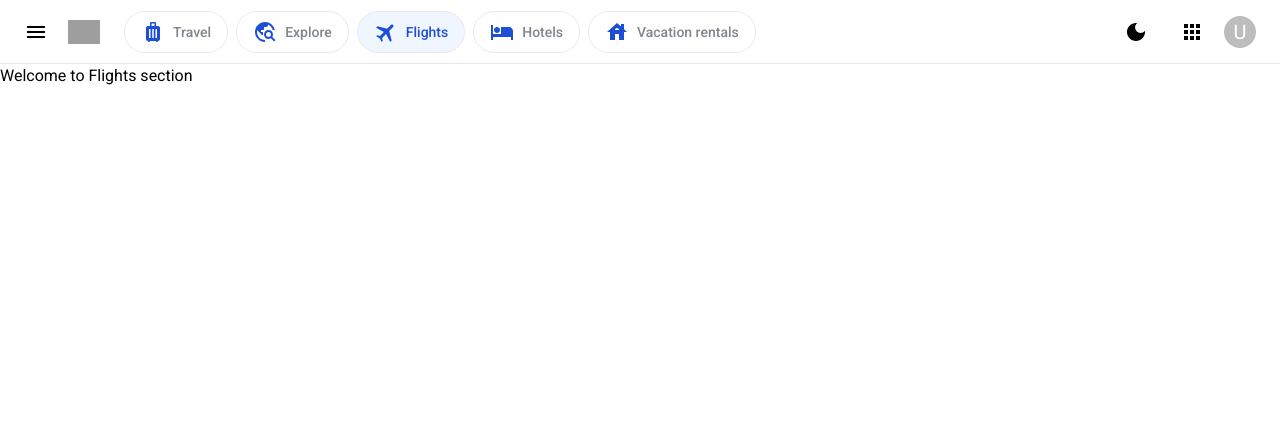
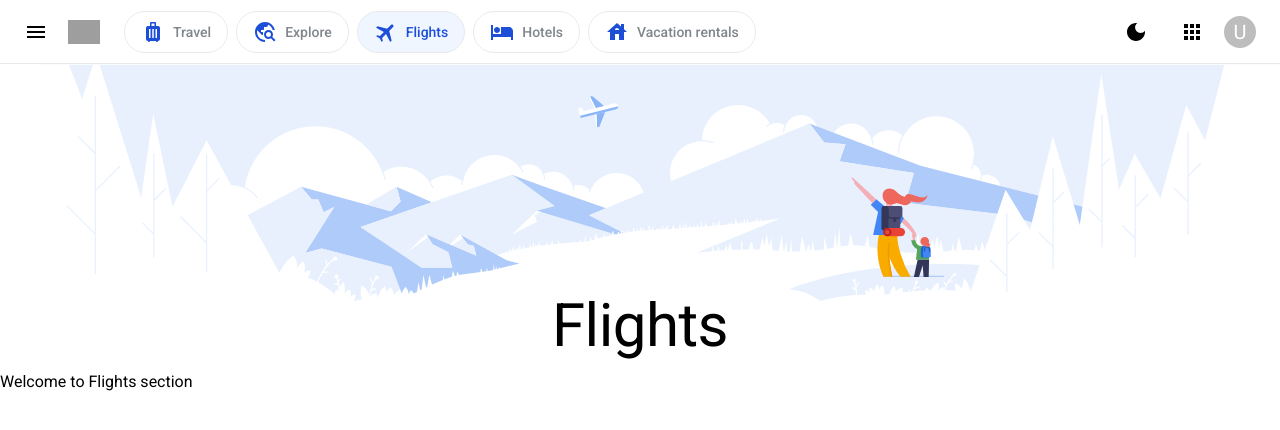
Before and after one commit to probhask/google-flight, a React (Vite) app: page /flights in a window 1280 px wide. Shown: the top 430 px of the page. Built offline with nearby package versions, Linux system fonts and the light colour scheme; grey boxes are pictures that could not be loaded.

Commit message:
ADD: banner section

```diff
--- a/src/App.tsx
+++ b/src/App.tsx
@@ -1,3 +1,4 @@
+import BannerSection from "@/components/bannerSection";
 import Header from "@/layouts/header";
 import { Outlet } from "react-router-dom";
 
@@ -6,6 +7,7 @@ function App() {
     <div className="min-h-screen  w-screen">
       <Header />
       <main className="relative top-16">
+        <BannerSection />
         <Outlet />
       </main>
     </div>
--- /dev/null
+++ b/src/components/bannerSection.tsx
@@ -0,0 +1,25 @@
+import { Banner } from "@/assets";
+import Typography from "./ui/styledTypography";
+
+const BannerSection = () => {
+  return (
+    <div className="relative">
+      <div className="min-h-40">
+        <img
+          src={Banner}
+          className="object-cover mx-auto w-full sm:max-w-[1300px] max-sm:min-w-[320px]"
+        />
+        <Typography
+          variant="h2"
+          className="absolute left-1/2 transform -translate-x-1/2 bottom-2"
+          responsive
+        >
+          Flights
+        </Typography>
+      </div>
+    </div>
+  );
+};
+BannerSection.displayName = "BannerSection";
+
+export default BannerSection;
--- a/src/components/ui/styledTypography.tsx
+++ b/src/components/ui/styledTypography.tsx
@@ -27,6 +27,7 @@ interface CustomTypographyProps {
   required?: boolean;
   as?: MuiTypographyProps["component"];
   className?: string;
+  responsive?: boolean;
 }
 
 type TypographyProps = CustomTypographyProps &
@@ -48,7 +49,7 @@ const weightToFontWeight = (weight?: WeightVariant) => {
 
 const StyledTypography = styled(MuiTypography, {
   shouldForwardProp: (prop) =>
-    !["weight", "color", "required"].includes(prop as string),
+    !["weight", "color", "required", "responsive"].includes(prop as string),
 })<CustomTypographyProps>(({ theme, weight, color }) => ({
   fontWeight: weightToFontWeight(weight),
   color: color ? (theme.palette as any)[color]?.main || color : undefined,
@@ -63,11 +64,78 @@ const Typography = React.forwardRef<HTMLElement, TypographyProps>(
       required = false,
       as,
       className,
+      responsive = false,
       children,
       ...props
     },
     ref
   ) => {
+    const getResponsiveStyle = (variant: MuiTypographyProps["variant"]) => {
+      switch (variant) {
+        case "h1":
+          return "text-[1.75rem] sm:text-[1.875rem] md:text-[2.125rem] leading-[1.2] sm:leading-[1.2] md:leading-[1.235] tracking-[-0.00833em]";
+        case "h2":
+          return "text-[1.5rem] sm:text-[1.625rem] md:text-[1.875rem] leading-[1.2] sm:leading-[1.2] md:leading-[1.235] tracking-[-0.00833em]";
+        case "h3":
+          return "text-[1.25rem] sm:text-[1.375rem] md:text-[1.5rem] leading-[1.3] sm:leading-[1.3] md:leading-[1.334] tracking-normal";
+        case "h4":
+          return "text-[1.125rem] sm:text-[1.175rem] md:text-[1.25rem] leading-[1.3] sm:leading-[1.3] md:leading-[1.334] tracking-[0.0075em]";
+        case "h5":
+          return "text-[1rem] sm:text-[1.0625rem] md:text-[1.125rem] leading-[1.3] sm:leading-[1.3] md:leading-[1.334] tracking-normal";
+        case "h6":
+          return "text-[0.875rem] sm:text-[0.9375rem] md:text-[1rem] leading-[1.3] sm:leading-[1.3] md:leading-[1.334] tracking-[0.0075em]";
+        case "subtitle1":
+          return "text-[0.9375rem] sm:text-[0.975rem] md:text-base leading-[1.6] sm:leading-[1.6] md:leading-[1.75] tracking-[0.00938em]";
+        case "subtitle2":
+          return "text-xs sm:text-[0.8125rem] md:text-sm leading-[1.5] sm:leading-[1.5] md:leading-[1.57] tracking-[0.00714em]";
+        case "body1":
+          return "text-[0.9375rem] sm:text-[0.975rem] md:text-base leading-[1.4] sm:leading-[1.4] md:leading-[1.5] tracking-[0.00938em]";
+        case "body2":
+          return "text-xs sm:text-[0.8125rem] md:text-sm leading-[1.4] sm:leading-[1.4] md:leading-[1.43] tracking-[0.01071em]";
+        case "button":
+          return "text-xs sm:text-[0.8125rem] md:text-sm leading-[1.6] sm:leading-[1.6] md:leading-[1.75] tracking-[0.02857em] uppercase";
+        case "caption":
+          return "text-[0.675rem] sm:text-[0.7rem] md:text-xs leading-[1.5] sm:leading-[1.5] md:leading-[1.66] tracking-[0.03333em]";
+        case "overline":
+          return "text-[0.675rem] sm:text-[0.7rem] md:text-xs leading-[2.4] sm:leading-[2.4] md:leading-[2.66] tracking-[0.08333em] uppercase";
+        default:
+          return "text-[0.9375rem] sm:text-[0.975rem] md:text-base leading-[1.4] sm:leading-[1.4] md:leading-[1.5] tracking-[0.00938em]";
+      }
+    };
+
+    const getDefaultStyle = (variant: MuiTypographyProps["variant"]) => {
+      switch (variant) {
+        case "h1":
+          return "text-[2.125rem] leading-[1.235] tracking-[-0.00833em]";
+        case "h2":
+          return "text-[1.875rem] leading-[1.235] tracking-[-0.00833em]";
+        case "h3":
+          return "text-[1.5rem] leading-[1.334] tracking-normal";
+        case "h4":
+          return "text-[1.25rem] leading-[1.334] tracking-[0.0075em]";
+        case "h5":
+          return "text-[1.125rem] leading-[1.334] tracking-normal";
+        case "h6":
+          return "text-[1rem] leading-[1.334] tracking-[0.0075em]";
+        case "subtitle1":
+          return "text-base leading-[1.75] tracking-[0.00938em]";
+        case "subtitle2":
+          return "text-sm leading-[1.57] tracking-[0.00714em]";
+        case "body1":
+          return "text-base leading-[1.5] tracking-[0.00938em]";
+        case "body2":
+          return "text-sm leading-[1.43] tracking-[0.01071em]";
+        case "button":
+          return "text-sm leading-[1.75] tracking-[0.02857em] uppercase";
+        case "caption":
+          return "text-xs leading-[1.66] tracking-[0.03333em]";
+        case "overline":
+          return "text-xs leading-[2.66] tracking-[0.08333em] uppercase";
+        default:
+          return "text-base leading-[1.5] tracking-[0.00938em]";
+      }
+    };
+
     const modifiedChildren = required ? (
       <>
         {children}
@@ -84,7 +152,9 @@ const Typography = React.forwardRef<HTMLElement, TypographyProps>(
         weight={weight}
         color={color}
         component={as}
-        className={className}
+        className={`${
+          responsive ? getResponsiveStyle(variant) : getDefaultStyle(variant)
+        } ${className || ""}`}
         {...props}
       >
         {modifiedChildren}
```
